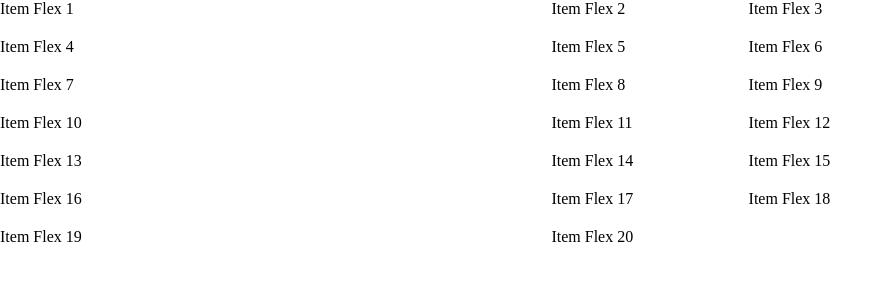
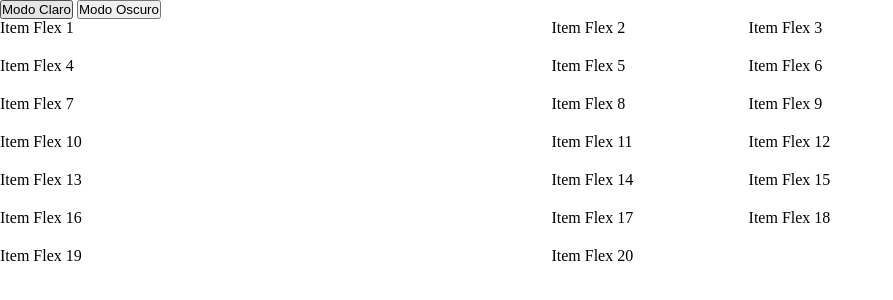
Before and after one commit to AlbertBeto/DIW_UD5_CSS_Avanzado, a plain HTML site: page UD5 Grid/index.html in a window 1280 px wide. Shown: the whole page, without its empty margins (0-893 px from the left). Drawn offline with Linux system fonts and the light colour scheme.

Commit message:
Darkmode y lightmode

```diff
--- a/UD5 Grid/assets/styles/styles.css
+++ b/UD5 Grid/assets/styles/styles.css
@@ -16,7 +16,30 @@
     grid-template-rows: repeat(4,100px);*/
     /*Tambien podemos usar para responsive en vez de medidas el fr que es fracción*/
     grid-template-columns: 3fr 1fr 3fr;
-    grid-template-rows: repeat(4,6fr);
+    grid-template-rows: repeat(4, 6fr);
     /*Podemos utilizar gap como en flex para tener espacio entre objetos, antiguamente se usaba grid-gap*/
     gap: 20px;
 }
+
+/*Larabel Nova*/
+
+body {
+    background: white;
+    color: black;
+}
+
+body.darkMode {
+    background: #444;
+    color: white;
+}
+
+
+/* Mediaqueri para saber si el sistema está puesto en light or dark claro a oscuro*/
+/*
+@media (prefers-color-scheme: light){
+    body{
+        background: #444;
+        color: white;
+    }
+}
+*/
--- a/UD5 Grid/index.html
+++ b/UD5 Grid/index.html
@@ -1,5 +1,6 @@
 <!DOCTYPE html>
 <html lang="es">
+
 <head>
     <meta charset="UTF-8">
     <meta name="viewport" content="width=device-width, initial-scale=1.0">
@@ -7,8 +8,10 @@
     <title>GRID CSS Avanzado</title>
     <link rel="stylesheet" href="assets/styles/styles.css">
 </head>
+
 <body>
-
+    <button onclick="cambiarModoClaro()">Modo Claro</button>
+    <button onclick="cambiarModoOscuro()">Modo Oscuro</button>
     <div class="contenedorGrid">
         <div>Item Flex 1</div>
         <div>Item Flex 2</div>
@@ -31,6 +34,18 @@
         <div>Item Flex 19</div>
         <div>Item Flex 20</div>
     </div>
+    <script>
+        function cambiarModoOscuro() {
+            const bodyDom = document.body;
+            let nombreClase = "darkMode";
+            bodyDom.classList.add(nombreClase);
+        };
 
+        function cambiarModoClaro() {
+            const bodyDom = document.body;
+            bodyDom.classList.remove("darkMode");
+        };
+    </script>
 </body>
+
 </html>
```
